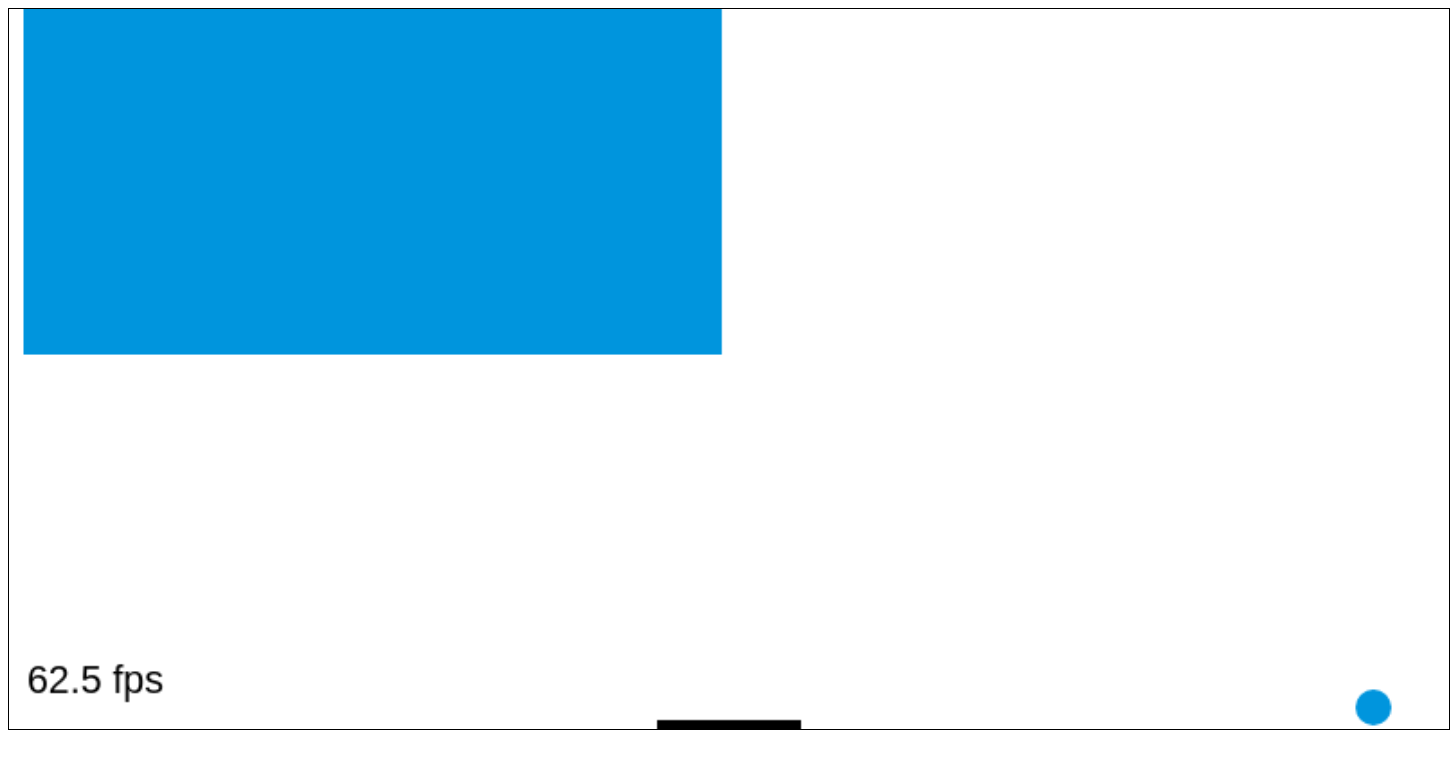
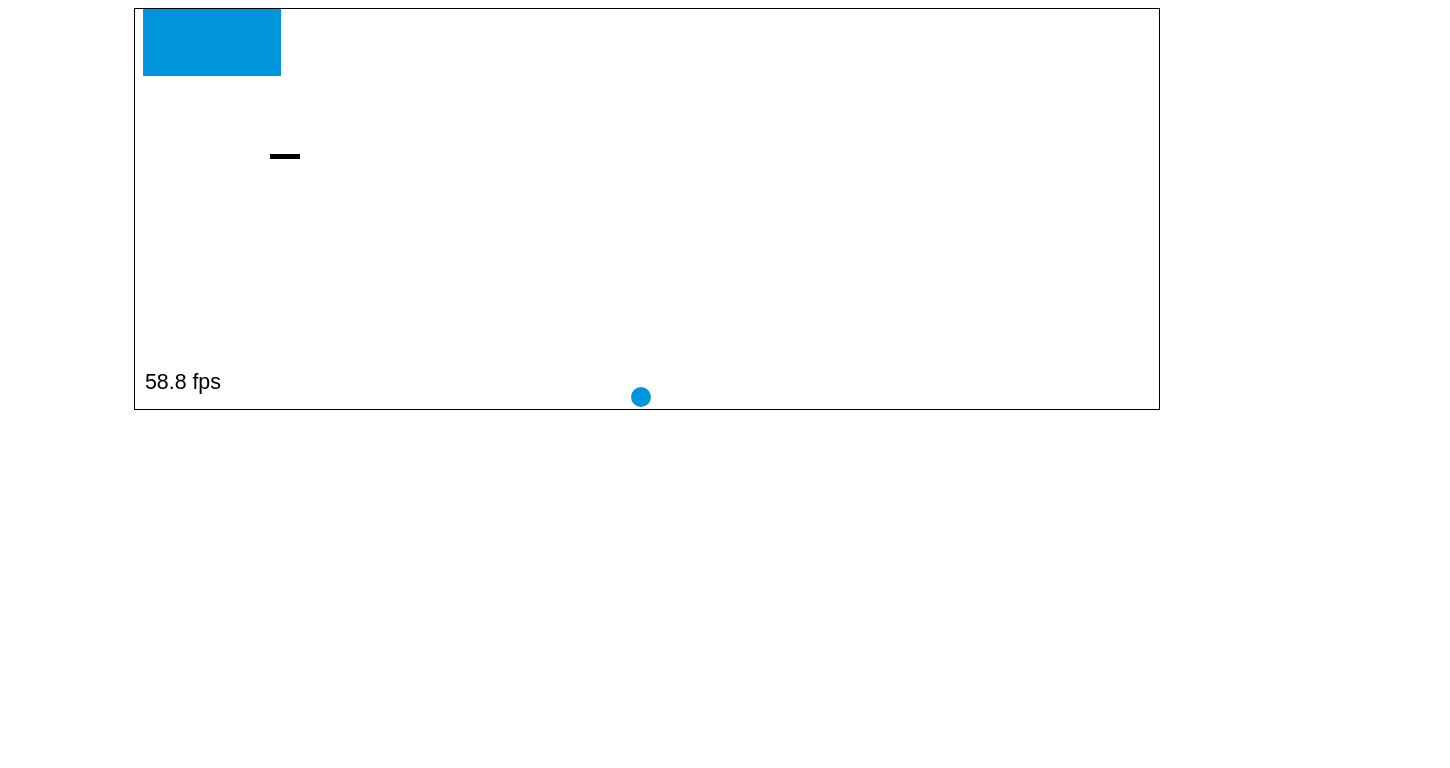
Before and after one commit to ampersand8/breakout, a plain HTML site: page breakout.html in a window 1280 px wide. Shown: the whole page, 1450 px wide, since content can reach past the window. Drawn offline with Linux system fonts and the light colour scheme.

Commit message:
center and autosize canvas

```diff
--- a/breakout.css
+++ b/breakout.css
@@ -1,5 +1,4 @@
-canvas#breakoutCanvas {
-    width: 90em;
-    height: 45em;
+div#content {
+    width: 80%;
     margin: auto;
 }
--- a/breakout.html
+++ b/breakout.html
@@ -2,6 +2,7 @@
 <html lang="en">
 <head>
     <meta charset="UTF-8">
+    <meta name="viewport" content="width=device-width, initial-scale=1">
     <title>Breakout</title>
     <link rel="stylesheet" type="text/css" href="breakout.css">
     <style type="text/css">
@@ -10,8 +11,9 @@
 
 </head>
 <body>
-
-        <canvas id="breakoutCanvas" height="400" width="800"></canvas>
+    <div id="content">
+        <canvas id="breakoutCanvas"></canvas>
         <script src="breakout.js"></script>
+    </div>
 </body>
 </html>
--- a/breakout.js
+++ b/breakout.js
@@ -188,6 +188,22 @@ function helpDetection(ab,az,ba,bz) {
     return false;
 }
 
+function resizeCanvas() {
+    console.log("resizing Canvas");
+    var fullWidth = window.innerWidth && document.documentElement.clientWidth ?
+        Math.min(window.innerWidth, document.documentElement.clientWidth) :
+        window.innerWidth ||
+        document.documentElement.clientWidth ||
+        document.getElementsByTagName('body')[0].clientWidth;
+    var fullHeight = window.innerHeight && document.documentElement.clientHeight ?
+        Math.min(window.innerHeight, document.documentElement.clientHeight) :
+        window.innerHeight ||
+        document.documentElement.clientHeight ||
+        document.getElementsByTagName('body')[0].clientHeight;
+    canvas.width = Math.round(fullWidth * 0.8);
+    canvas.height = Math.round(fullHeight * 0.5);
+}
+
 function showFPS() {
     ctx.fillStyle = "Black";
     ctx.font      = "normal 16pt Arial";
@@ -223,5 +239,10 @@ function draw() {
     }
     requestAnimationFrame(draw);
 }
+console.log(canvas.width);
+console.log(canvas.height);
+resizeCanvas();
+console.log(canvas.width);
+console.log(canvas.height);
 createBlocks();
 requestAnimationFrame(draw);
```
